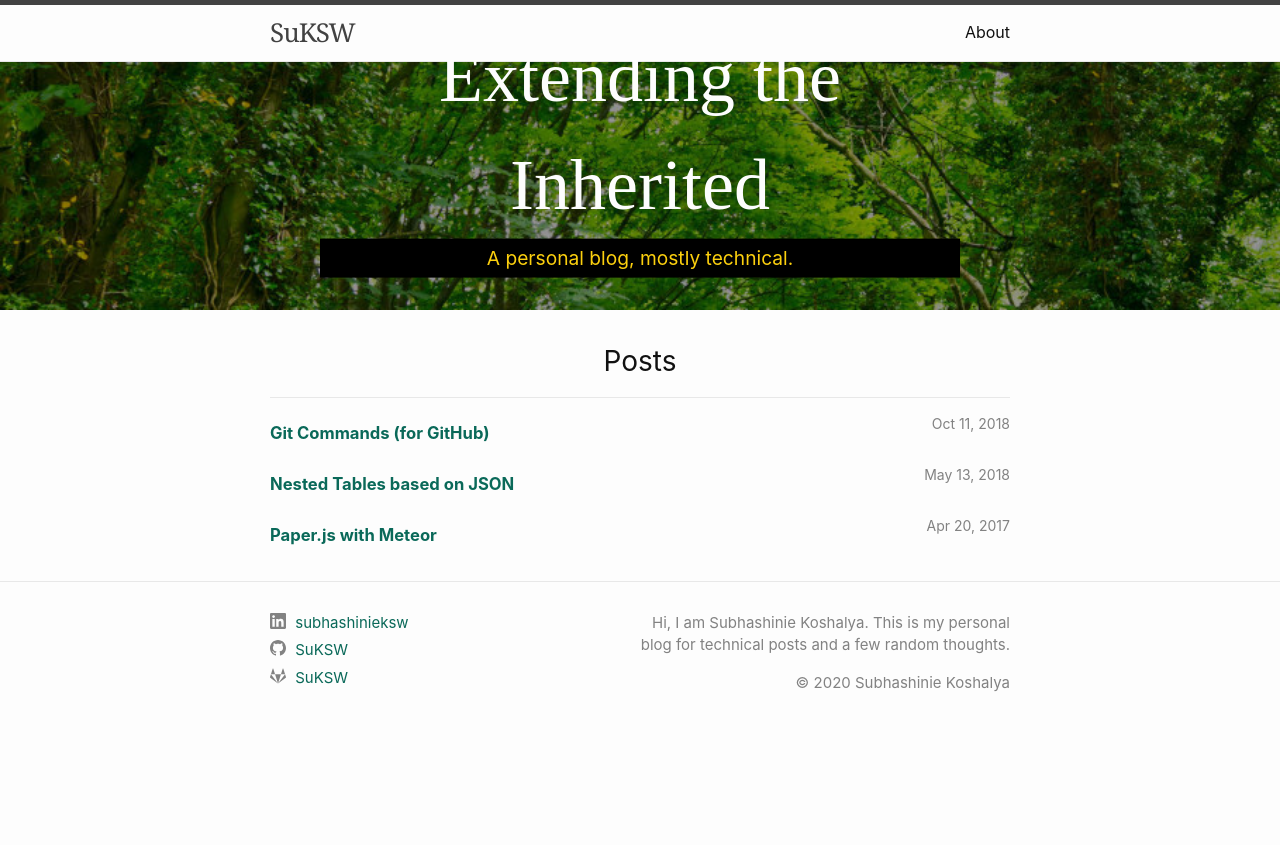
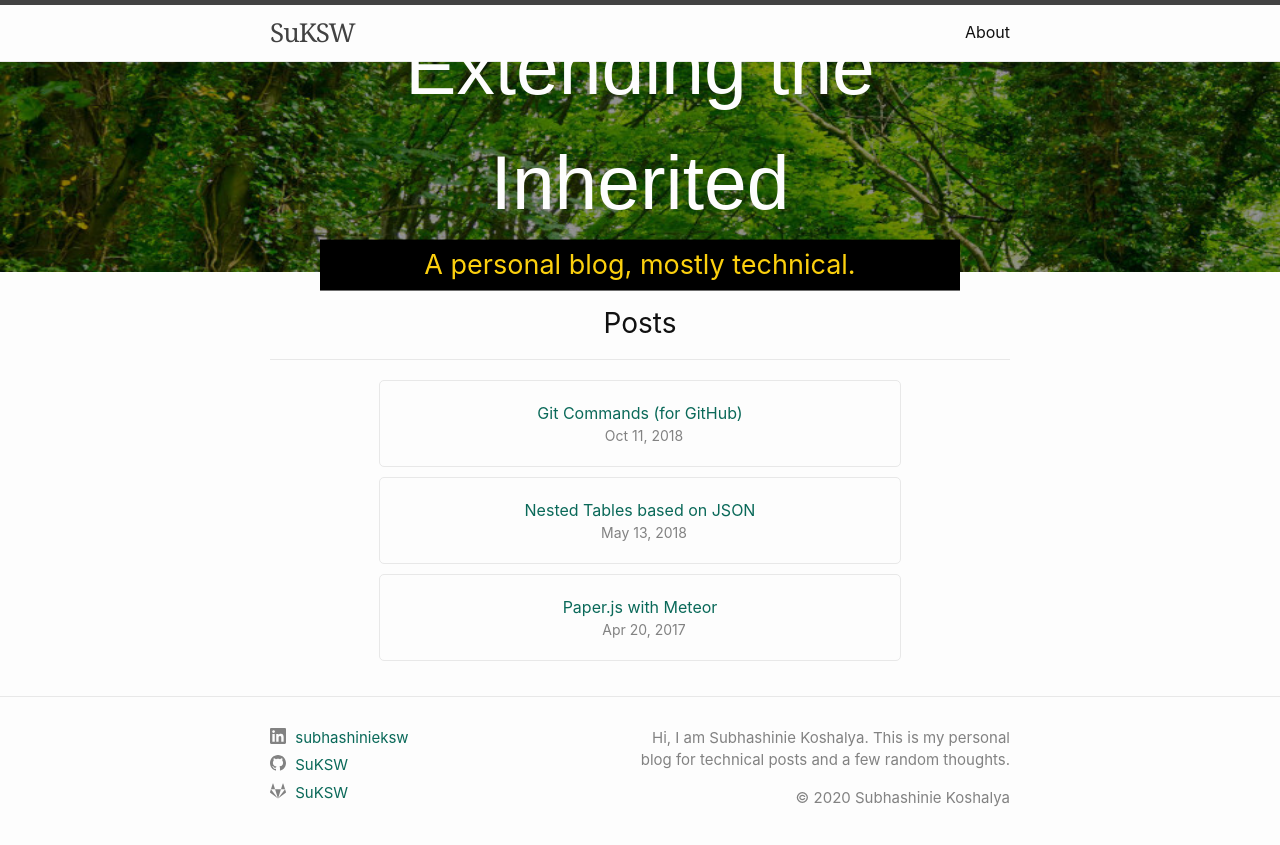
Before and after one commit to SuKSW/SuKSW.github.io, a Jekyll site: the page built from pages/index.md, in a window 1280 px wide. Shown: the top 845 px of the page. Built offline with Jekyll 4.4.1, drawn with Linux system fonts in a browser that asks for light colours; comment, search, counter and statistics services are not loaded.

Commit message:
update styles to make home heading and list look better

```diff
--- a/_layouts/home.html
+++ b/_layouts/home.html
@@ -26,17 +26,14 @@
                 <ul class="post-list">
                 {%- assign date_format = site.minima.date_format | default: "%b %-d, %Y" -%}
                 {%- for post in posts -%}
-                <li>
-                    <span class="post-meta">{{ post.date | date: date_format }}</span>
-                    <h2>
-                    <a class="post-link" href="{{ post.url | relative_url }}">
-                        {{ post.title | escape }}
+                    <a class="post-list-item" href="{{ post.url | relative_url }}">
+                        <div class="post-link">{{ post.title | escape }}</div>
+                        <span class="post-meta">{{ post.date | date: date_format }}</span>
                     </a>
-                    </h2>
+
                     {%- if site.show_excerpts -%}
                     {{ post.excerpt }}
                     {%- endif -%}
-                </li>
                 {%- endfor -%}
                 </ul>
 
--- a/_sass/minima/_layout.scss
+++ b/_sass/minima/_layout.scss
@@ -190,20 +190,42 @@
     margin-left: 0;
     list-style: none;
     margin-bottom: $spacing-unit;
+    justify-content: center;
+    display: flex;
+    flex-wrap: wrap;
 
   > li a {
     font-weight: bold;
   }
 }
 
+.post-list-item {
+    display: flex;
+    flex-wrap: wrap;
+    flex-direction: column;
+    text-align: center;
+    border: 1px solid #e8e8e8;
+    border-radius: 5px;
+    padding: 20px;
+    flex-basis: 30rem;
+    margin: 5px;
+}
+
+.post-list-item:hover {
+    box-shadow: 0 0 11px rgba(33,33,33,.2);
+    text-decoration: unset;
+}
+
 .post-meta {
     font-size: $small-font-size;
     color: $grey-color;
-    float: right;
+    // float: right;
     padding-left: 8px;
+    display: inline-block;
+    text-align: center;
 }
 
-.post-link {
+.post-text {
     display: inline-block;
     @include relative-font-size(1.04);
 }
@@ -214,7 +236,7 @@
  * Posts
  */
 .post-header {
-  margin-bottom: $spacing-unit;
+  margin-bottom: $spacing-unit * 0.5;
 }
 
 .post-title {
@@ -228,7 +250,6 @@
 }
 
 .post-content {
-  margin-top: $spacing-unit * 1.5;
   margin-bottom: $spacing-unit;
 
   h2 {
@@ -265,7 +286,7 @@
   border: 1px solid #e8e8e8;
   border-radius: 5px;
   padding: 20px;
-  flex-basis: 15rem;
+  flex-basis: 30rem;
   text-align: center;
   margin: 5px;
 }
@@ -295,6 +316,7 @@
 }
 .home-header-image {
     width: 100%;
+    height: 210px;
     margin-bottom: 10px;
 }
 
@@ -306,15 +328,17 @@
 }
 
 .home-header-title {
-    @include relative-font-size(4.5);
+    font-size: 6vmax;
+    // font-size: 6vw;
     color: $background-color;
-    font-family: 'Cookie', cursive;
+    font-family: 'Cookie', Arial, Helvetica, sans-serif;
 }
 
 .home-header-subtitle {
     top: 100px;
     color: rgb(252, 208, 14);
-    @include relative-font-size(1.2);
+    // font-size: 3vmin;
+    font-size: 3vh;
     background-color: black;
     padding-top: 5px;
     padding-bottom: 5px;
```
